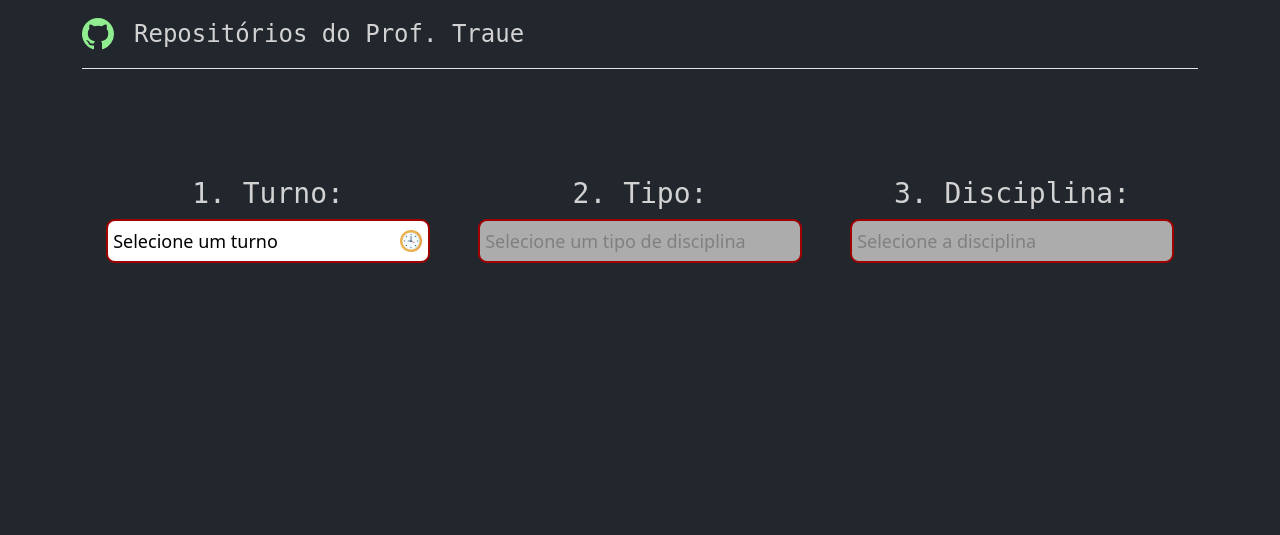
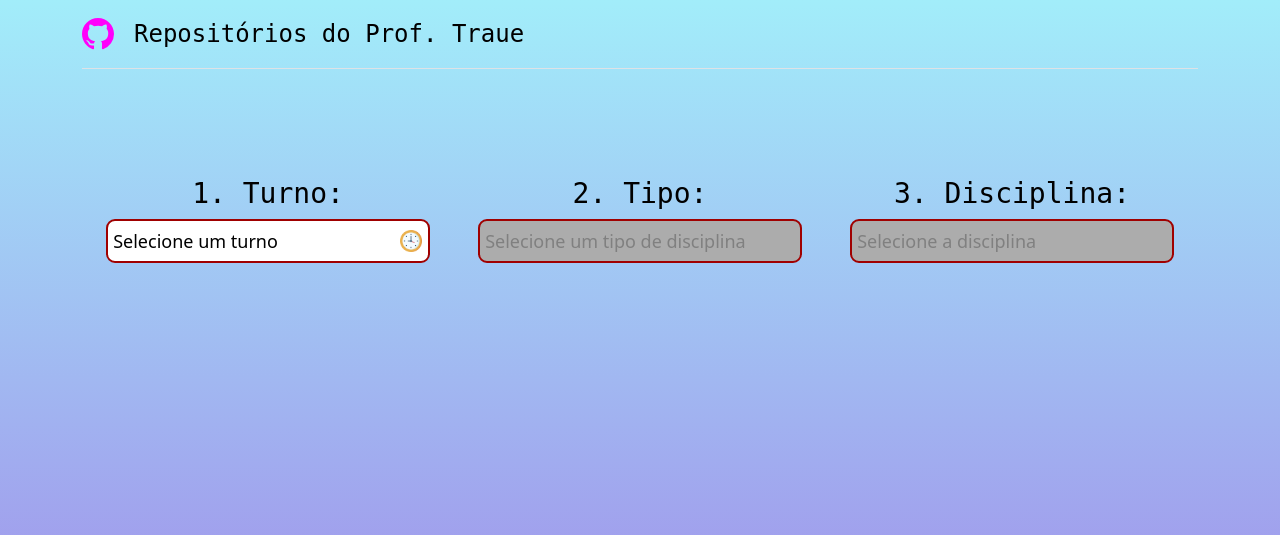
Before and after one commit to traue/git-index, a PHP site: page / in a window 1280 px wide. Shown: the top 535 px of the page. Run offline with PHP 8.4, Linux system fonts and the light colour scheme; some libraries are stand-ins or nearby versions.

Commit message:
Update style.css

```diff
--- a/style/style.css
+++ b/style/style.css
@@ -1,8 +1,8 @@
 body {
-    /* background: -webkit-gradient(linear, left top, left bottom, from(rgb(162, 237, 250)), to(#c5acf3)) fixed; */
+    background: -webkit-gradient(linear, left top, left bottom, from(rgb(162, 237, 250)), to(#a07ce7)) fixed;
     margin-bottom: 30px;
     /* background: url("../img/backimg.png") no-repeat center center fixed; */
-    background-color: rgb(34,39,45);
+    /* background-color: rgb(34,39,45); */
     -webkit-background-size: cover;
     -moz-background-size: cover;
     -o-background-size: cover;
@@ -15,7 +15,8 @@ html {
 }
 
 h3 {
-  color: rgb(210, 210, 210);
+  /* color: rgb(210, 210, 210); */
+  color: rgb(0, 0, 0);
   font-family: monospace;
 }
 
@@ -30,11 +31,11 @@ hr {
 }
 
 .logo {
-  color: lightgreen;
+  color: rgb(255, 0, 251);
 }
 
 .pgtitle {
-  color: rgb(210, 210, 210);
+  color: rgb(0, 0, 0);
   font-family: monospace;
   padding-left: 20px;
 }
```
